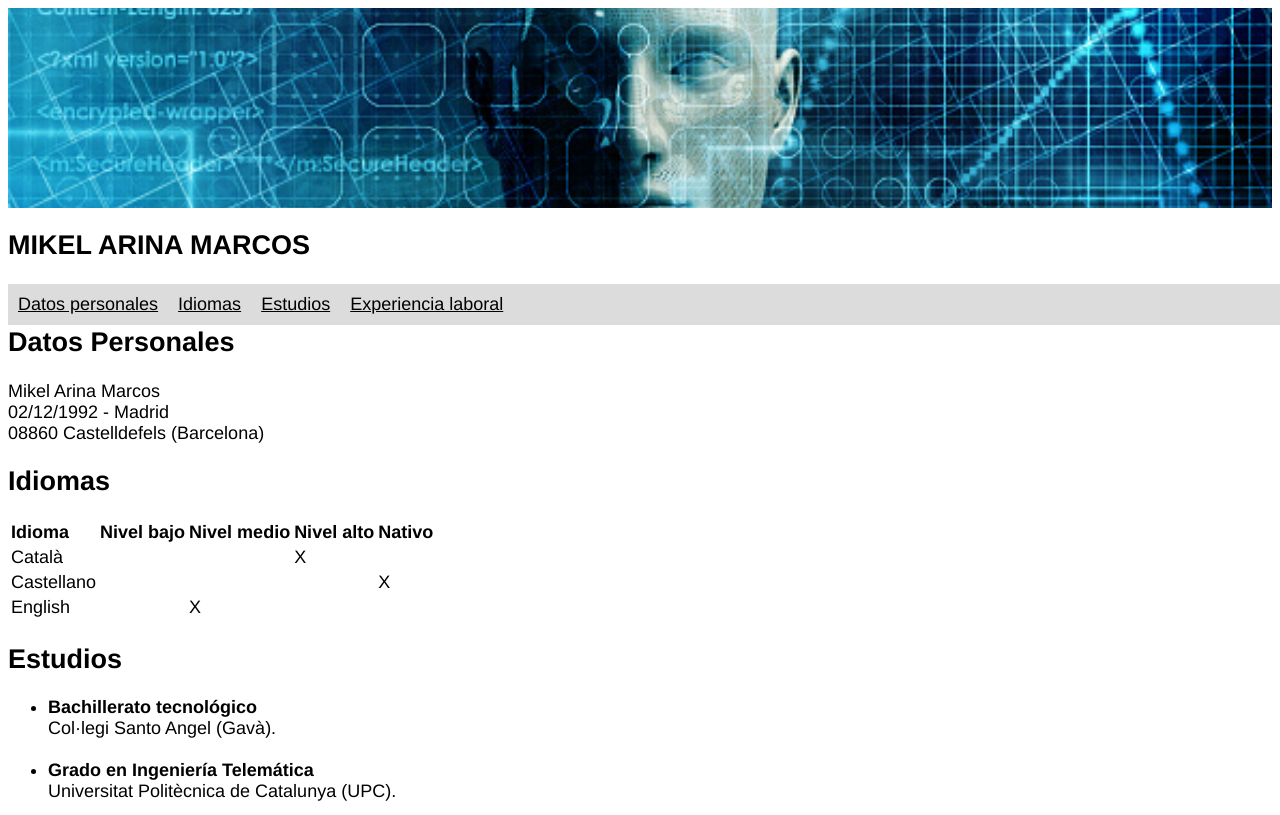
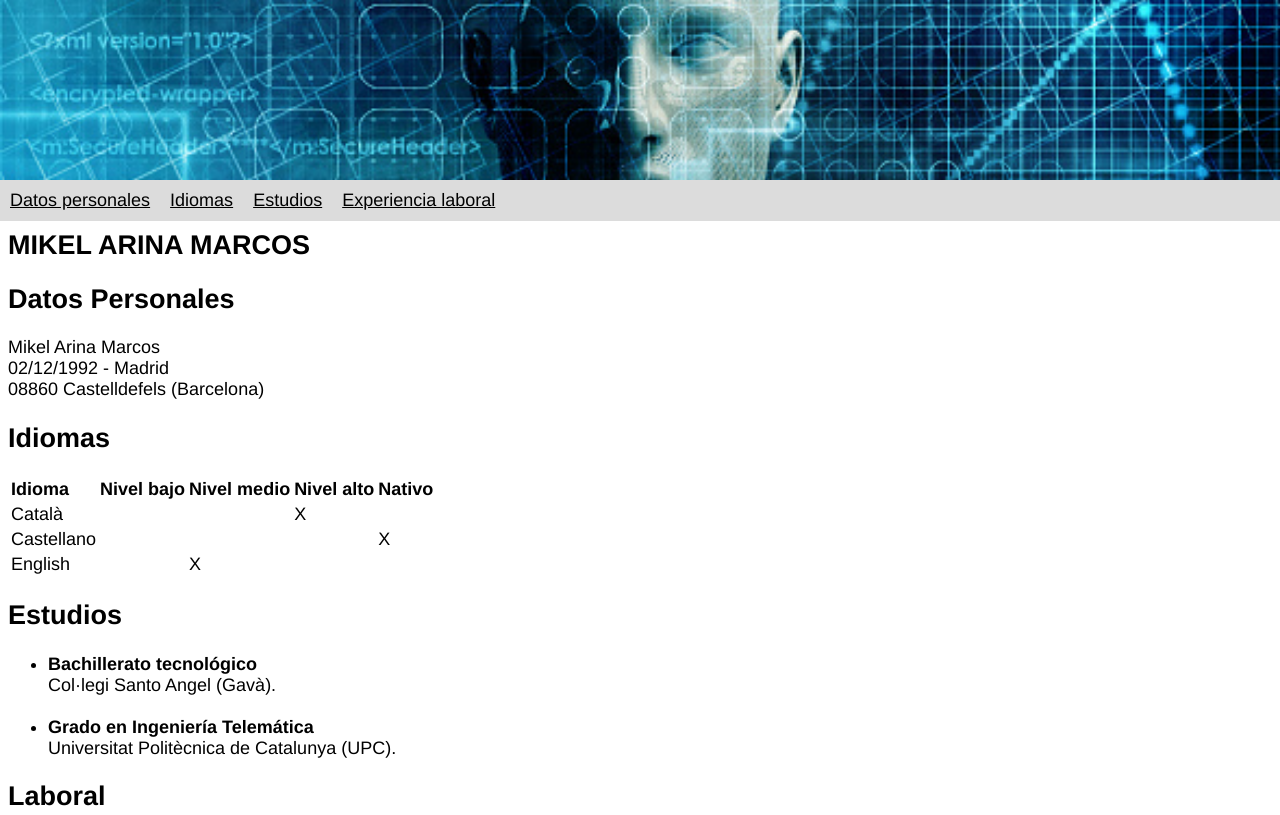
Before and after one commit to MikelArinaMarcos/portfolio, a plain HTML site: page cv.html in a window 1280 px wide. Shown: the top 815 px of the page. Drawn offline with Linux system fonts and the light colour scheme.

Commit message:
Cabecera fijada

```diff
--- a/cv.html
+++ b/cv.html
@@ -6,21 +6,23 @@
         <link rel="stylesheet" href="style.css">
     </head>
     <body>
+        <header id="main-header">
             <div class="header">
                 <img src="assets/index_cabecera.jpg">
             </div>
-
-        <section>
-            <h1>MIKEL ARINA MARCOS</h1>
+            <div class="sidebar">
                 <ul class="lista_indice">
                     <li class="indice"><a href="#datos_personales">Datos personales</a></li>
                     <li class="indice"><a href="#idiomas">Idiomas</a></li>
                     <li class="indice"><a href="#estudios">Estudios</a></li>
                     <li class="indice"><a href="#laboral">Experiencia laboral</a></li>
                 </ul>
-        </section>
-
-        <br>
+            </div>
+        </div>
+        </header>
+        <section id="main-content">
+        <div class="resto">
+            <h1>MIKEL ARINA MARCOS</h1>
             <h2 id="datos_personales">Datos Personales</h2>
                 <p>
                     Mikel Arina Marcos<br>
@@ -87,5 +89,7 @@
                     Entrenador de fútbol formativo en diferentes niveles desde los 6 a los 18 años.
                 </li>
             </ul>
+        </div>
+        </section>
     </body>
 </html>
--- a/style.css
+++ b/style.css
@@ -1,19 +1,31 @@
 body{
     font-family: 'Franklin Gothic Medium', 'Arial Narrow', Arial, sans-serif;
     font-size: 18px;
+    padding-top: 200px;
 }
 
-.header{
+/* DISEÑO DE LA IMAGEN DE CABECERA */
+
+#main-header {
+    height: 200px;
     width: 100%;
-    height: 200px;
+    left:0;
+    top:0;
+    position:fixed;
 }
 
-.header img{
+
+.header{ /* Contenedor de la cabecera */
+    width: 100%;
+    height: 180px;
+}
+
+.header img{ /*Imagen de la cabecera */
     width: 100%;
     height: auto;
 }
 
-@supports(object-fit: cover){
+@supports(object-fit: cover){ /*Ajuste de la imagen al contenedor */
     .header img{
         width: 100%;
         height: 100%;
@@ -28,7 +40,6 @@ body{
     padding: 0;
     overflow: hidden;
     background-color: gainsboro;
-    position: fixed;
     width: 100%;
 }
 
@@ -41,3 +52,7 @@ body{
 .indice a{
     color: black;
 }
+
+
+.resto{
+}
```
Lines whose indentation alone changed are shown as unchanged.
